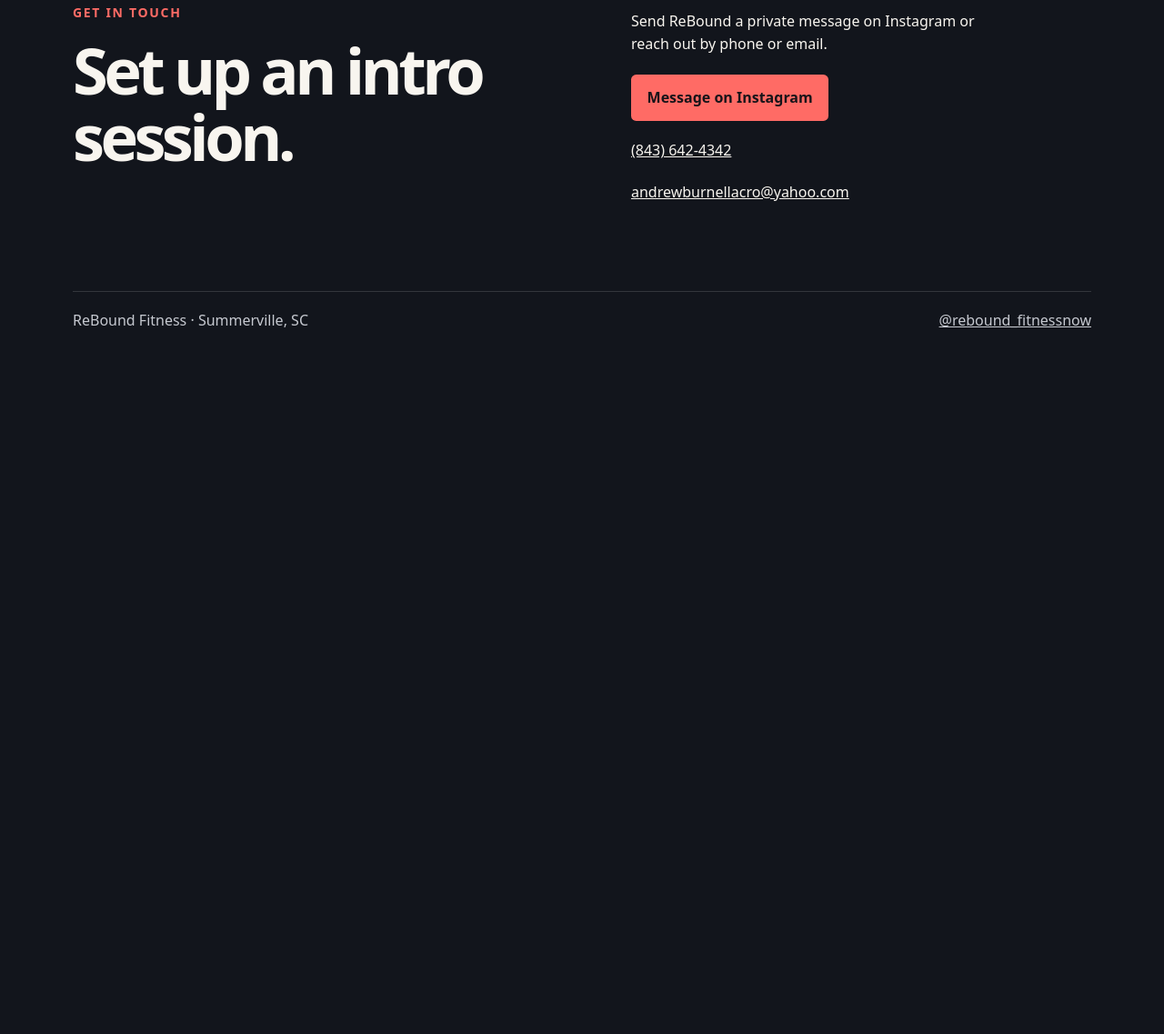
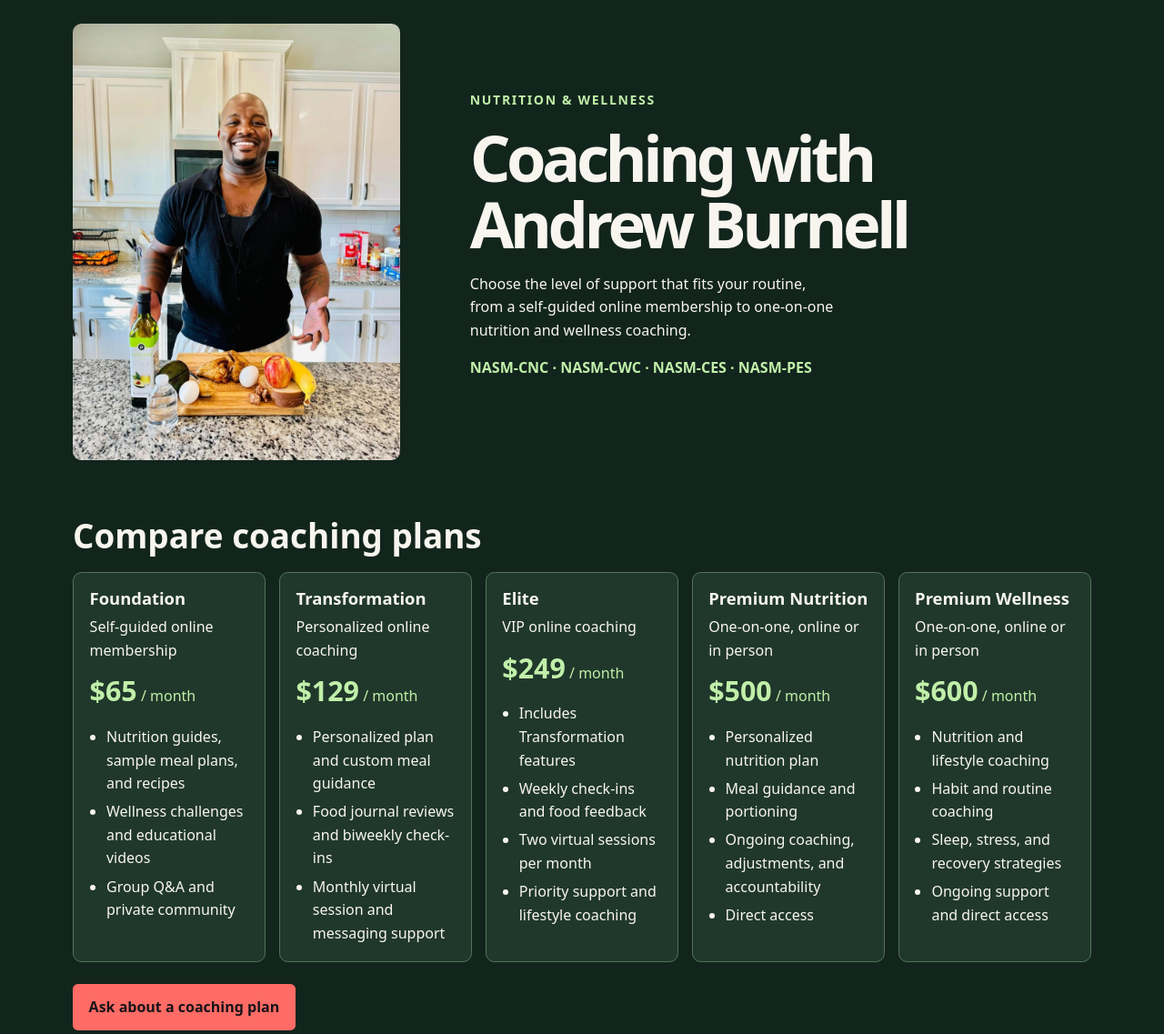
Before and after one commit to cdejesus2516/rebound-fitness, a plain HTML site: page index.html in a window 1280 px wide. Shown: the part 1369-2506 px from the top of the page at 91% size. Before the commit the page ends 1754 px from the top, so only its background shows below. Drawn offline with Linux system fonts and the light colour scheme.

Commit message:
Add ReBound nutrition and wellness coaching plans

```diff
--- a/index.html
+++ b/index.html
@@ -3,15 +3,15 @@
 <head>
 <meta charset="utf-8">
 <meta name="viewport" content="width=device-width, initial-scale=1">
-<meta name="description" content="ReBound offers personalized fitness instruction in Summerville, South Carolina. Reach out to set up an intro session.">
+<meta name="description" content="ReBound offers personalized fitness, nutrition, and wellness coaching in Summerville, South Carolina. Reach out to set up an intro session.">
 <link rel="icon" href="./assets/logo.png">
 <link rel="stylesheet" href="./style.css">
 <title>ReBound Fitness | Summerville, SC</title>
 </head>
 <body>
 <header class="shell">
-  <a class="brand" href="./"><img src="./assets/logo.png" width="52" height="52" alt="">ReBound<span>Fitness</span></a>
-  <nav aria-label="Main navigation"><a href="#approach">Our approach</a><a href="#contact">Contact</a></nav>
+  <a class="brand" href="./"><img src="./assets/brand.png" width="1130" height="778" alt="ReBound Fitness"></a>
+  <nav aria-label="Main navigation"><a href="#approach">Our approach</a><a href="#coaching">Coaching plans</a><a href="#contact">Contact</a></nav>
 </header>
 <main>
   <section class="hero shell" aria-labelledby="title">
@@ -32,6 +32,53 @@
       </div>
     </div>
   </section>
+  <section class="coaching" id="coaching" aria-labelledby="coaching-title">
+    <div class="shell coaching-inner">
+      <div class="coach-intro">
+        <img src="./assets/andrew-burnell.jpg" width="900" height="1200" loading="lazy" alt="Andrew Burnell standing in his kitchen behind a spread of food">
+        <div>
+          <p class="eyebrow">Nutrition &amp; wellness</p>
+          <h2 id="coaching-title">Coaching with Andrew Burnell</h2>
+          <p>Choose the level of support that fits your routine, from a self-guided online membership to one-on-one nutrition and wellness coaching.</p>
+          <p class="credentials">NASM-CNC · NASM-CWC · NASM-CES · NASM-PES</p>
+        </div>
+      </div>
+      <h3 class="plans-heading">Compare coaching plans</h3>
+      <div class="plans">
+        <article class="plan">
+          <h4>Foundation</h4>
+          <p>Self-guided online membership</p>
+          <p class="price"><strong>$65</strong> / month</p>
+          <ul><li>Nutrition guides, sample meal plans, and recipes</li><li>Wellness challenges and educational videos</li><li>Group Q&amp;A and private community</li></ul>
+        </article>
+        <article class="plan">
+          <h4>Transformation</h4>
+          <p>Personalized online coaching</p>
+          <p class="price"><strong>$129</strong> / month</p>
+          <ul><li>Personalized plan and custom meal guidance</li><li>Food journal reviews and biweekly check-ins</li><li>Monthly virtual session and messaging support</li></ul>
+        </article>
+        <article class="plan">
+          <h4>Elite</h4>
+          <p>VIP online coaching</p>
+          <p class="price"><strong>$249</strong> / month</p>
+          <ul><li>Includes Transformation features</li><li>Weekly check-ins and food feedback</li><li>Two virtual sessions per month</li><li>Priority support and lifestyle coaching</li></ul>
+        </article>
+        <article class="plan">
+          <h4>Premium Nutrition</h4>
+          <p>One-on-one, online or in person</p>
+          <p class="price"><strong>$500</strong> / month</p>
+          <ul><li>Personalized nutrition plan</li><li>Meal guidance and portioning</li><li>Ongoing coaching, adjustments, and accountability</li><li>Direct access</li></ul>
+        </article>
+        <article class="plan">
+          <h4>Premium Wellness</h4>
+          <p>One-on-one, online or in person</p>
+          <p class="price"><strong>$600</strong> / month</p>
+          <ul><li>Nutrition and lifestyle coaching</li><li>Habit and routine coaching</li><li>Sleep, stress, and recovery strategies</li><li>Ongoing support and direct access</li></ul>
+        </article>
+      </div>
+      <a class="button coaching-button" href="#contact">Ask about a coaching plan</a>
+    </div>
+  </section>
   <section id="contact" class="shell section-grid contact" aria-labelledby="contact-title">
     <div><p class="eyebrow">Get in touch</p><h2 id="contact-title">Set up an intro session.</h2></div>
     <div class="details">
--- a/style.css
+++ b/style.css
@@ -13,10 +13,10 @@ a:focus-visible { outline: 3px solid #60aaff; outline-offset: 5px; }
 .shell { width: min(1120px, calc(100% - 3rem)); margin-inline: auto; }
 header, footer { display: flex; justify-content: space-between; align-items: center; gap: 1rem; flex-wrap: wrap; padding-block: 1.2rem; }
 header { border-bottom: 1px solid #ffffff24; }
-.brand { display: inline-flex; align-items: center; gap: .5rem; font-size: 1.3rem; font-weight: 850; letter-spacing: -.04em; text-decoration: none; }
-.brand img { border-radius: 50%; }
-.brand span { color: var(--coral); }
-nav { display: flex; gap: clamp(1rem, 3vw, 2.5rem); }
+.brand { display: block; flex: none; }
+.brand img { display: block; width: 110px; height: auto; border-radius: .35rem; }
+
+nav { display: flex; flex-wrap: wrap; gap: clamp(1rem, 3vw, 2.5rem); }
 nav a { text-decoration: none; }
 nav a:hover, footer a:hover { color: var(--coral); }
 .hero { display: grid; grid-template-columns: 1.12fr 1fr; align-items: center; gap: clamp(1.5rem, 5vw, 5rem); padding-block: clamp(3rem, 8vw, 7rem); }
@@ -45,3 +45,25 @@ footer { border-top: 1px solid #ffffff24; color: var(--muted); }
   .hero-image { max-width: 360px; width: 100%; justify-self: center; }
 }
 @media (prefers-reduced-motion: reduce) { html { scroll-behavior: auto; } }
+
+.coaching { background: #12251d; }
+.coaching-inner { padding-block: clamp(3rem, 8vw, 6rem); }
+.coach-intro { display: grid; grid-template-columns: minmax(0, 360px) 1fr; gap: clamp(1.5rem, 6vw, 5rem); align-items: center; }
+.coach-intro img { display: block; width: 100%; height: auto; border-radius: .6rem; }
+.coach-intro p { max-width: 44ch; }
+.coach-intro .eyebrow, .credentials { color: #c1efa9; }
+.credentials { font-weight: 700; }
+.plans-heading { margin-block: clamp(2.5rem, 6vw, 4rem) 1.25rem; font-size: clamp(1.6rem, 3vw, 2.3rem); }
+.plans { display: grid; grid-template-columns: repeat(auto-fit, minmax(min(100%, 12.75rem), 1fr)); gap: .9rem; }
+.plan { padding: 1.1rem; background: #20382b; border: 1px solid #52725b; border-radius: .6rem; }
+.plan h4 { margin: 0; font-size: 1.15rem; line-height: 1.2; }
+.plan p { margin: .5rem 0; }
+.plan .price { color: #c1efa9; }
+.price strong { font-size: 1.9rem; }
+.plan ul { margin: .8rem 0 0; padding-left: 1.15rem; }
+.plan li + li { margin-top: .35rem; }
+.coaching-button { margin-top: 1.5rem; }
+@media (max-width: 700px) {
+  .coach-intro { grid-template-columns: 1fr; }
+  .coach-intro img { max-width: 340px; }
+}
```
Also changed, not shown: assets/andrew-burnell.jpg (added), assets/brand.png (added).
